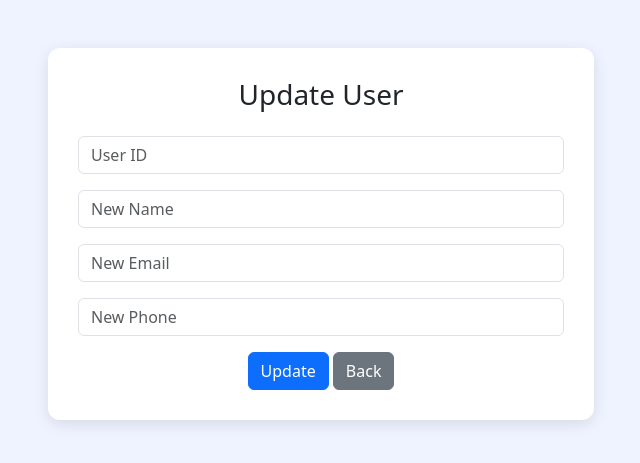
After one commit to senthilVyTCDC/CEG-Ariyalur-Batch1, a Flask app: page /user_update in a window 1280 px wide. The commit adds this page. Shown: the top 463 px of the page, without its empty margins (319-959 px from the left). Run offline with Flask 3, Linux system fonts and the light colour scheme.

Commit message:
user update

```diff
--- a/CreditCardFraud/App.py
+++ b/CreditCardFraud/App.py
@@ -7,7 +7,7 @@ app = Flask(__name__)
 dbconnection = mysql.connector.connect(
     host="localhost",
     user="root",
-    password="rajesh",
+    password="revanth",
     database="creditcardfraud",
     port=3306
 )
@@ -174,10 +174,68 @@ def delete_card(card_id):
 @app.route('/user')
 def user():
     cursor.execute("SELECT * FROM user")
-    data = cursor.fetchall()
-    return render_template("user.html", records=data)
+    users = cursor.fetchall()
+    return render_template("user.html", users=users)
 
 
+@app.route('/user_add', methods=['GET','POST'])
+def user_add():
+
+    if request.method == 'POST':
+
+        cursor.execute("""
+        INSERT INTO user (user_id, name, email, phone)
+        VALUES (%s,%s,%s,%s)
+        """,(
+            request.form['user_id'],
+            request.form['name'],
+            request.form['email'],
+            request.form['phone']
+        ))
+
+        dbconnection.commit()
+
+        return redirect(url_for('user'))
+
+    return render_template("user_add.html")
+
+
+@app.route('/user_update', methods=['GET'])
+def user_update():
+    return render_template("user_update.html")
+
+
+@app.route('/user_update/<int:id>', methods=['POST'])
+def update_user(id):
+
+    cursor.execute("""
+    UPDATE user
+    SET name=%s,email=%s,phone=%s
+    WHERE user_id=%s
+    """,(
+        request.form['name'],
+        request.form['email'],
+        request.form['phone'],
+        id
+    ))
+
+    dbconnection.commit()
+
+    return redirect(url_for('user'))
+
+
+@app.route('/user_delete', methods=['GET'])
+def user_delete():
+    return render_template("user_delete.html")
+
+
+@app.route('/user_delete/<int:id>', methods=['POST'])
+def delete_user(id):
+
+    cursor.execute("DELETE FROM user WHERE user_id=%s",(id,))
+    dbconnection.commit()
+
+    return redirect(url_for('user'))
 
 @app.route('/merchant')
 def merchant():
--- /dev/null
+++ b/CreditCardFraud/templates/user_update.html
@@ -0,0 +1,88 @@
+<!DOCTYPE html>
+<html>
+
+<head>
+
+<title>Update User</title>
+
+<link rel="stylesheet"
+href="https://cdn.jsdelivr.net/npm/bootstrap@5.3.2/dist/css/bootstrap.min.css">
+
+<style>
+
+body{
+background:#eef3ff;
+}
+
+.update-card{
+background:white;
+padding:30px;
+border-radius:12px;
+box-shadow:0 4px 15px rgba(0,0,0,0.1);
+}
+
+</style>
+
+</head>
+
+<body>
+
+<div class="container mt-5">
+
+<div class="row justify-content-center">
+
+<div class="col-md-6">
+
+<div class="update-card">
+
+<h3 class="text-center mb-4">Update User</h3>
+
+<form method="POST" onsubmit="updateFormAction(this)">
+
+<input type="number" name="user_id"
+class="form-control mb-3"
+placeholder="User ID" required>
+
+<input type="text" name="name"
+class="form-control mb-3"
+placeholder="New Name" required>
+
+<input type="email" name="email"
+class="form-control mb-3"
+placeholder="New Email" required>
+
+<input type="text" name="phone"
+class="form-control mb-3"
+placeholder="New Phone" required>
+
+<div class="text-center">
+
+<button class="btn btn-primary">Update</button>
+
+<a href="{{ url_for('user') }}"
+class="btn btn-secondary">Back</a>
+
+</div>
+
+</form>
+
+</div>
+
+</div>
+
+</div>
+
+</div>
+
+<script>
+
+function updateFormAction(form)
+{
+var id=form.user_id.value
+form.action="/user_update/"+id
+}
+
+</script>
+
+</body>
+</html>
```
Also changed, not shown: CreditCardFraud/templates/user.html (+80 -24 lines), CreditCardFraud/templates/user_add.html (added, +78 -0 lines), CreditCardFraud/templates/user_delete.html (added, +82 -0 lines).
